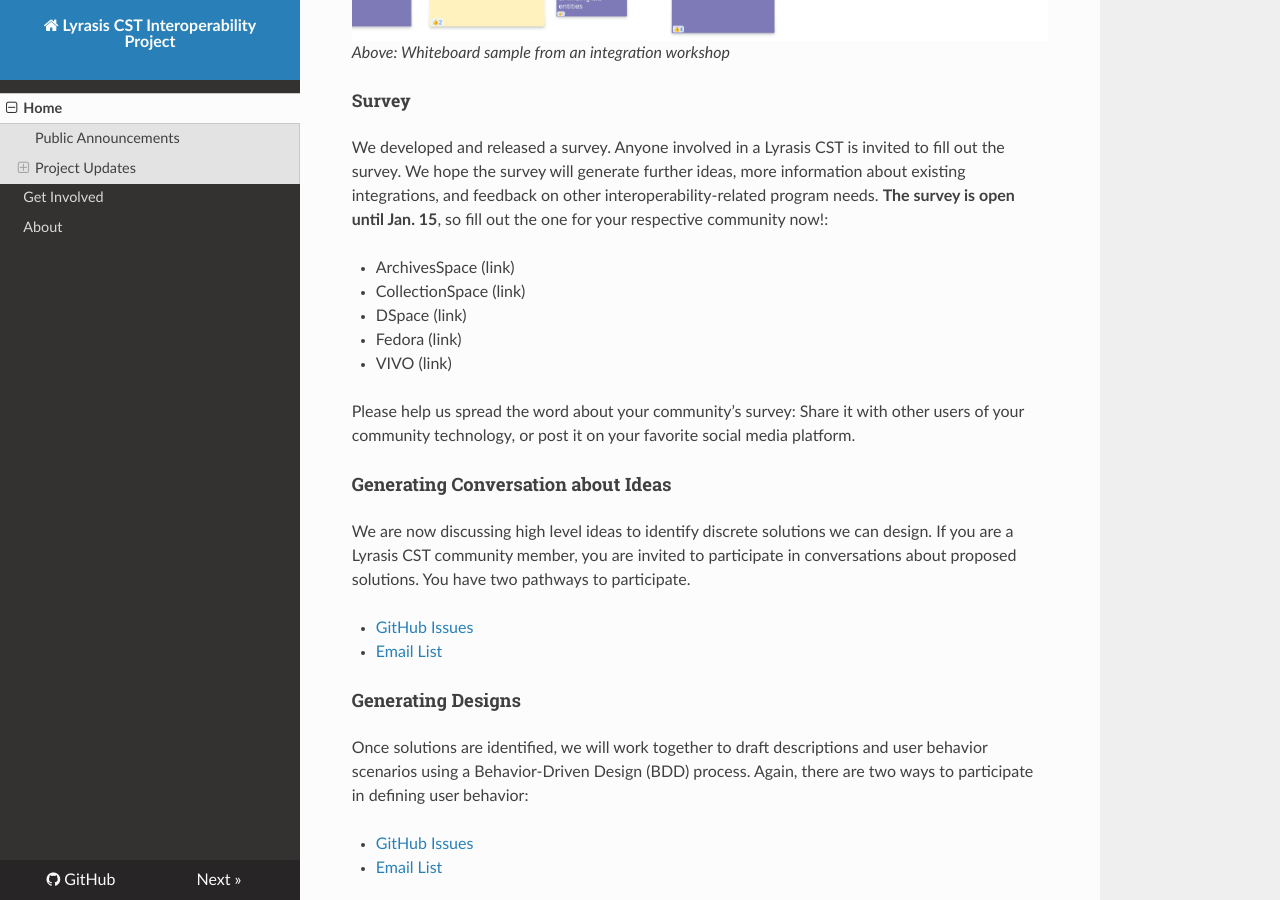
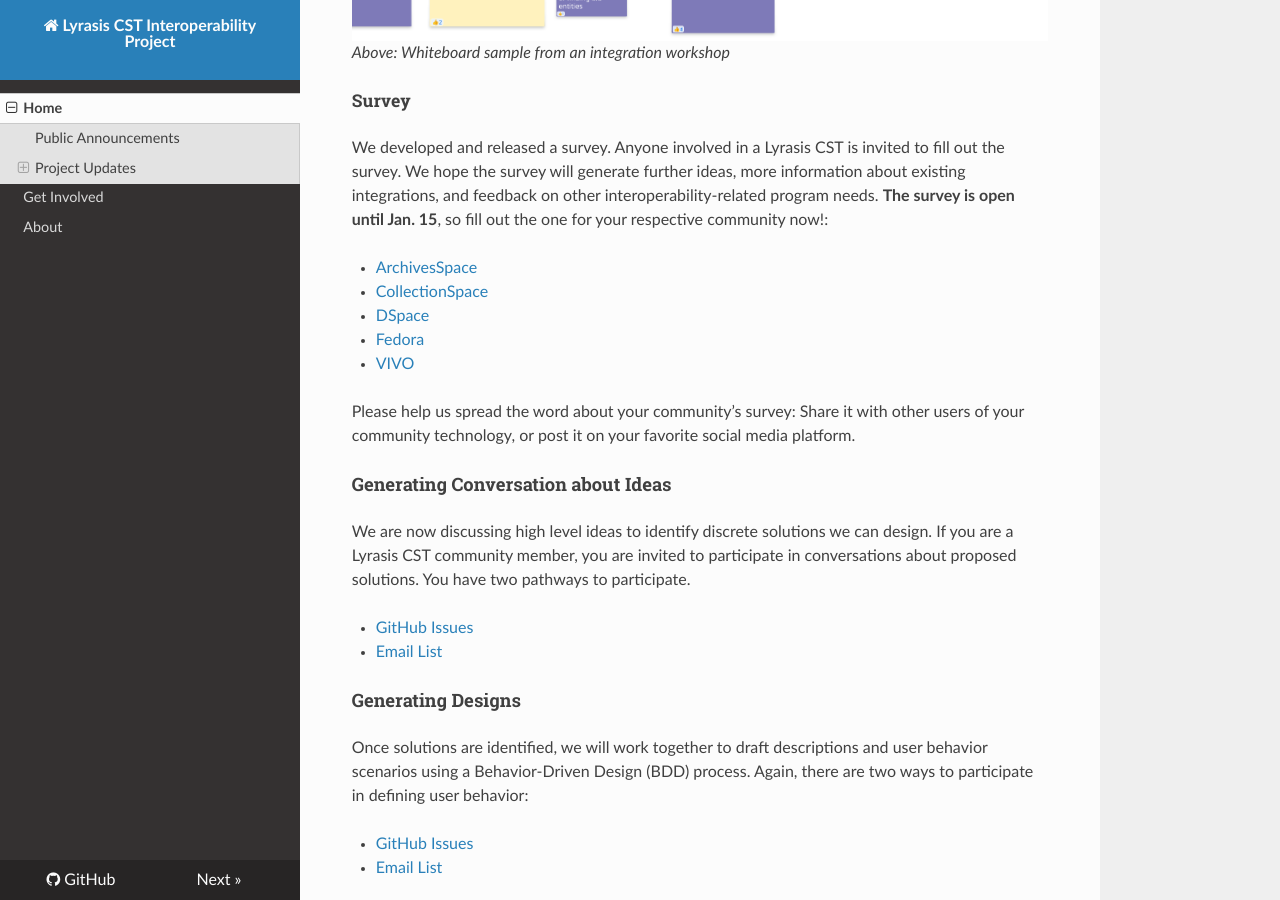
Before and after one commit to lyrasisorghome/InteroperabilityProject, an MkDocs documentation site: the page built from docs/index.md, in a window 1280 px wide and 900 px high, scrolled down 1601 px. Built offline with MkDocs 1.6.1, drawn with Linux system fonts in a browser that asks for light colours; nearby versions of some CDN libraries.

Commit message:
Dec update first draft

```diff
--- a/docs/index.md
+++ b/docs/index.md
@@ -27,11 +27,11 @@
 ##### Survey
 We developed and released a survey. Anyone involved in a Lyrasis CST is invited to fill out the survey. We hope the survey will generate further ideas, more information about existing integrations, and feedback on other interoperability-related program needs. **The survey is open until Jan. 15**, so fill out the one for your respective community now!:
 
-- ArchivesSpace (link)
-- CollectionSpace (link)
-- DSpace (link)
-- Fedora (link)
-- VIVO (link)
+- [ArchivesSpace](https://docs.google.com/forms/d/e/1FAIpQLSe5oZ8B-3RitDRyW_HFOcehVg2l4QqN3wCNo8bZrcijjVuqaA/viewform?usp=dialog)
+- [CollectionSpace](https://docs.google.com/forms/d/e/1FAIpQLSfFr45fQ1LEirZCxvWc0ScFRw9LOsX4LEAoRgdayI4D5dYvtw/viewform?usp=dialog)
+- [DSpace](https://docs.google.com/forms/d/e/1FAIpQLSf5ditujBbXJl5b0ItqJ-g0eSqzRxiEqNEuG5arl0THl5clVA/viewform?usp=dialog)
+- [Fedora](https://docs.google.com/forms/d/e/1FAIpQLScG7-K0tPVhjuopezNoRakZ2cVsquvuXu357Bls_iOuHbJnfg/viewform?usp=dialog)
+- [VIVO](https://docs.google.com/forms/d/e/1FAIpQLSdGSmuNqkZRqBUewvnpSHKSkCpZtW8QuyNxTZ3vbqxTciaaVw/viewform?usp=dialog)
 
 Please help us spread the word about your community’s survey: Share it with other users of your community technology, or post it on your favorite social media platform.
 
```
Also changed, not shown: docs/feedback.md (+6 -5 lines).
